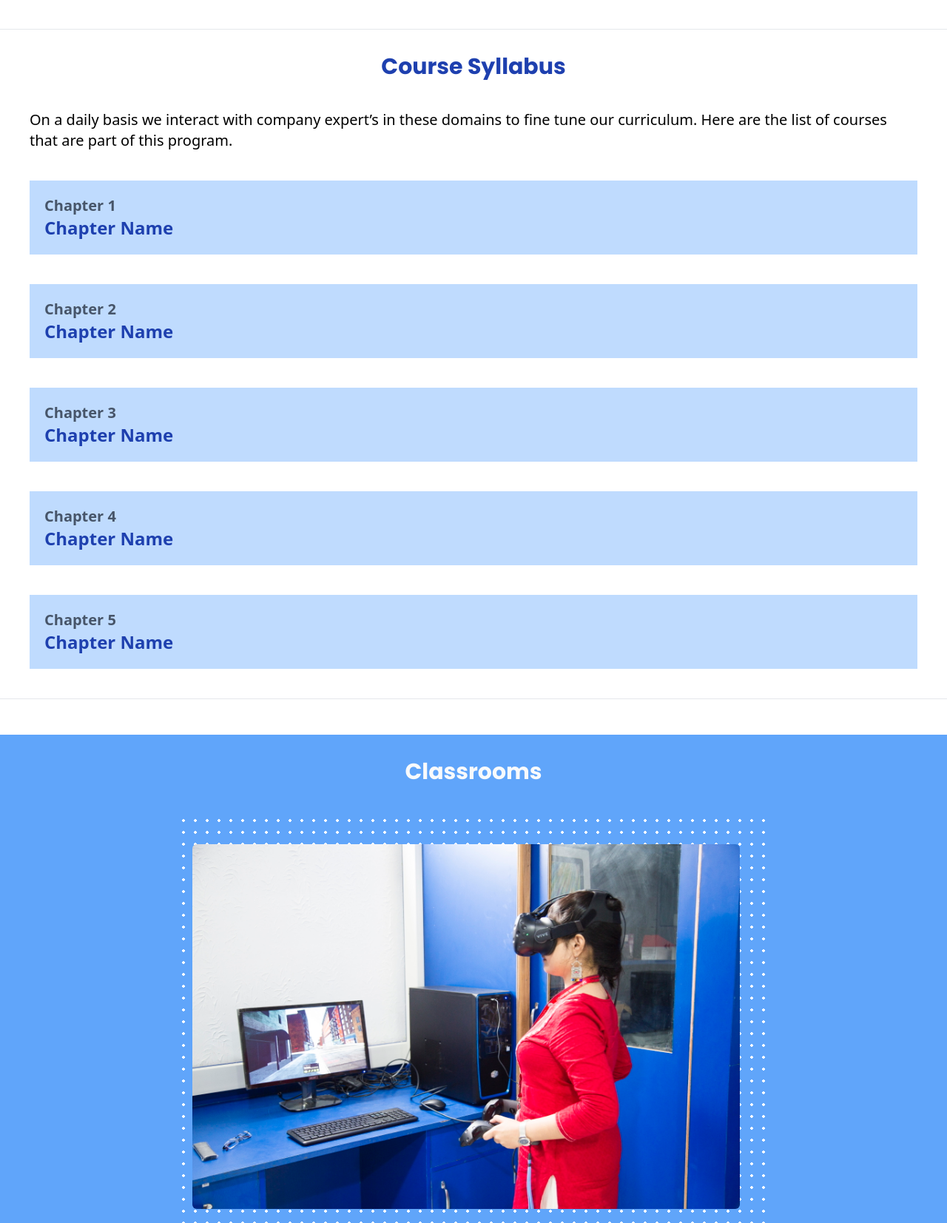
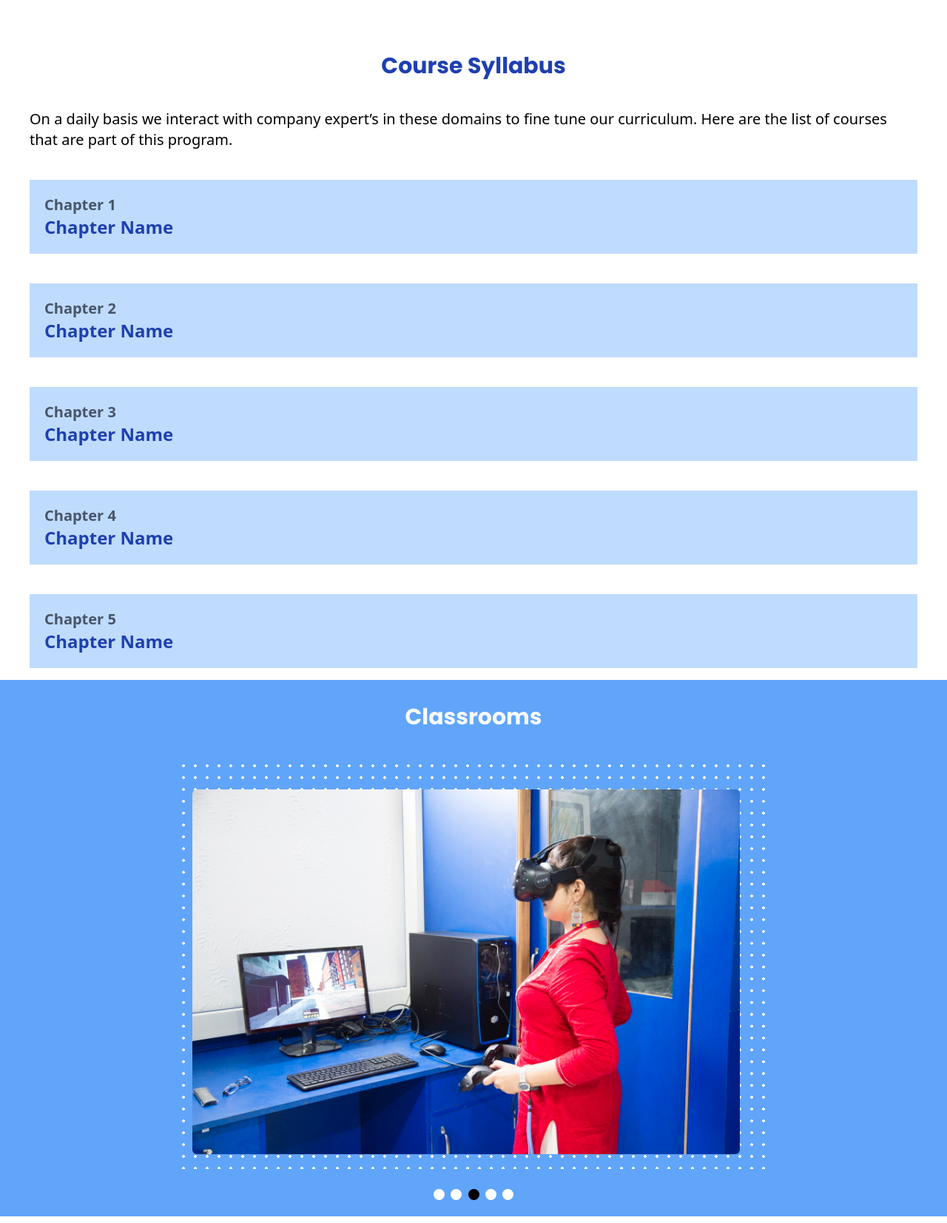
Before and after one commit to Manoj-Paramsetti/AR-VR-IT, a Flask app: page / in a window 1280 px wide. Shown: the part 1520-3173 px from the top of the page at 74% size. Run offline with Flask 2, Linux system fonts and the light colour scheme; some libraries are stand-ins or nearby versions.

Commit message:
chore: syllabus place la mattum white colour-eh

```diff
--- a/templates/home.html
+++ b/templates/home.html
@@ -199,8 +199,7 @@
         <iframe class="my-3 aspect-video mx-auto w-[280px] sm:w-[460px] md:w-[660px] lg:w-[1000px] rounded-md" src="https://www.youtube.com/embed/mt81V-sS_So" title="YouTube video player" frameborder="0" allow="accelerometer; autoplay; clipboard-write; encrypted-media; gyroscope; picture-in-picture"
             allowfullscreen></iframe>
     </div>
-    <hr>
-    <div class="py-4 px-10">
+    <div class="py-4 px-10 bg-white">
         <p class="text-2xl text-blue-800 text-center md:text-3xl mt-4 mb-5" style="font-family: 'Poppins', sans-serif; font-weight: 700;">Course Syllabus</p>
         <div class="max-w-[1200px] mt-10 m-auto flex text-xl justify-center">
             On a daily basis we interact with company expert’s in these domains to fine tune our curriculum. Here are the list of courses that are part of this program.
@@ -261,10 +260,6 @@
             </p>
         </div>
     </div>
-    <br>
-    <hr>
-    <br>
-    <br>
     <span class="relative antialiased">
         <div class="py-4 bg-blue-400">
             <p class="text-2xl text-center text-slate-50 md:text-3xl mt-4 mb-5" style="font-family: 'Poppins', sans-serif; font-weight: 700;">Classrooms</p>
```
